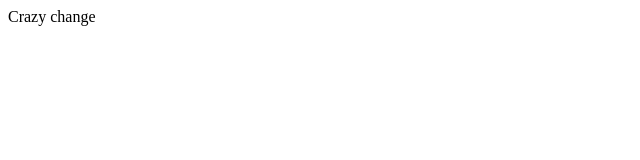
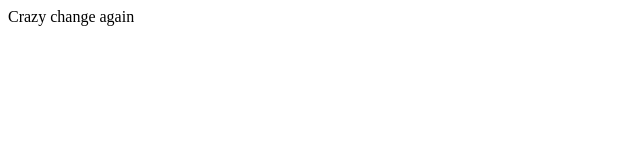
Before and after one commit to haukurmar/travis-ci, a website: page dist/index.html in a window 1280 px wide. Shown: the full height of the page, 0-640 px from the left. Drawn offline with Linux system fonts and the light colour scheme.

Commit message:
Dist build

```diff
--- a/dist/index.html
+++ b/dist/index.html
@@ -4,6 +4,6 @@
 		<title>Travis</title>
 	</head>
 	<body>
-		Crazy change
+		Crazy change again
 	</body>
 </html>
```
